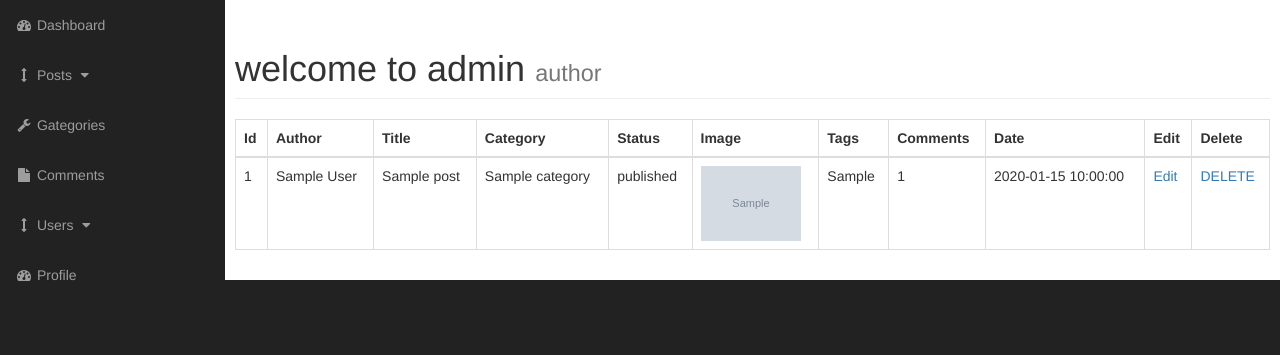
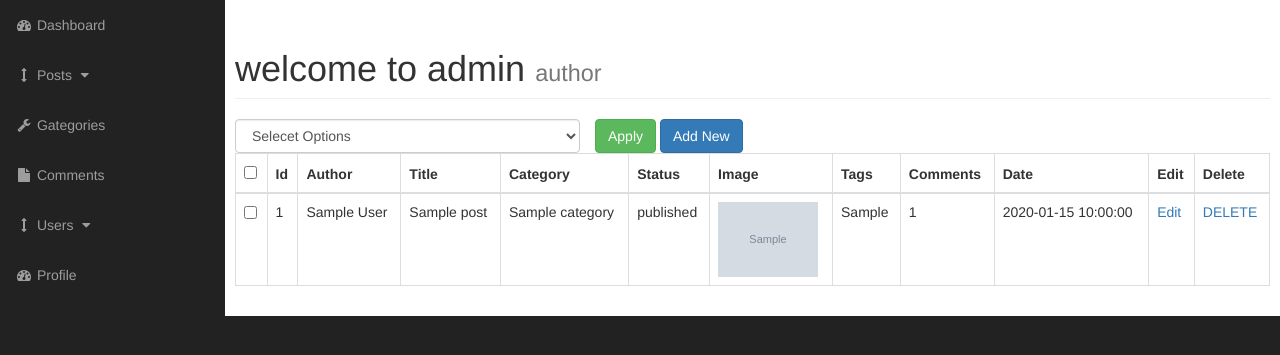
Before and after one commit to ahmedkhaeld/blog, a PHP site: page /admin/posts.php in a window 1280 px wide. Shown: the part 51-406 px from the top of the page. Run offline with PHP 8.4, Linux system fonts and the light colour scheme; the visitor is signed in with stand-in values (Sample User, id 1); tables that the repository leaves empty or names only in its code hold one stand-in row (values such as "Sample post"); grey boxes marked "Sample" are stand-in pictures; some libraries are stand-ins or nearby versions.

Commit message:
bulk options posts added, also figured out that js/scripts.js file was not included in the footer aso the post editor is added when edit or add post

```diff
--- a/admin/includes/footer.php
+++ b/admin/includes/footer.php
@@ -3,6 +3,7 @@
 
     <!-- jQuery -->
     <script src="js/jquery.js"></script>
+    <script src="js/scripts.js"></script>
 
     <!-- Bootstrap Core JavaScript -->
     <script src="js/bootstrap.min.js"></script>
--- a/admin/includes/view_all_posts.php
+++ b/admin/includes/view_all_posts.php
@@ -1,6 +1,67 @@
+
+<?php
+if(isset($_POST['checkBoxArray'])){
+    foreach($_POST['checkBoxArray'] as $postVauleId){
+        $bulk_options=$_POST['bulk_options'];
+        switch($bulk_options){
+            case 'published':
+                $query= "UPDATE posts SET post_status= '{$bulk_options}' WHERE post_id={$postVauleId} ";
+                $upate_to_published_status= mysqli_query($connection, $query);
+                confirmQuery($upate_to_published_status);
+                break;
+
+                case 'draft':
+                    $query= "UPDATE posts SET post_status= '{$bulk_options}' WHERE post_id={$postVauleId} ";
+                    $draft_to_published_status= mysqli_query($connection, $query);
+                    confirmQuery($draft_to_published_status);
+                    break;
+
+                    case 'delete':
+                        $query= "DELETE  FROM posts WHERE post_id={$postVauleId} ";
+                        $upate_to_delete_status= mysqli_query($connection, $query);
+                        confirmQuery($upate_to_delete_status);
+                        break;
+        }
+
+    }
+
+}
+
+
+
+
+
+
+
+
+
+
+
+
+
+?>
+
+
+<form action="" method="post">
 <table class="table table-bordered table-hover">
+<div id="bulkOptionContainer" class="col-xs-4" style="padding:0px;">
+<select name="bulk_options" id="" class="form-control">
+<option value=""> Selecet Options</option>
+<option value="published"> Publish</option>
+<option value="draft"> Draft</option>
+<option value="delete"> Delete</option>
+</select>
+</div>
+
+<div class="col-xs-4">
+<input type="submit" name="submit" class="btn btn-success" value="Apply">
+<a class="btn btn-primary" href="add_post.php">Add New</a>
+
+</div>
+
     <thead>
         <tr>
+            <th> <input id="selectAllBoxes " type="checkbox"></th>
             <th>Id </th>
             <th>Author</th>
             <th>Title</th>
@@ -33,6 +94,11 @@
             $post_date = $row ['post_date'];
 
           echo "<tr>";
+            ?>
+             <td><input class='checkBoxes' type='checkbox' name='checkBoxArray[]'
+             value='<?php echo  $post_id   ?>'></td>
+
+            <?php
             echo "<td>$post_id </td> "    ;
             echo  "<td> $post_author</td>";
             echo  "<td>$post_title</td>";
@@ -66,6 +132,7 @@
     </tr>
 </tbody>
 </table>
+</form>
 <?php
 
 if (isset($_GET['delete'])) {
```
Also changed, not shown: admin/css/sb-admin.css (line endings or trailing spaces). Lines whose indentation alone changed are shown as unchanged.
